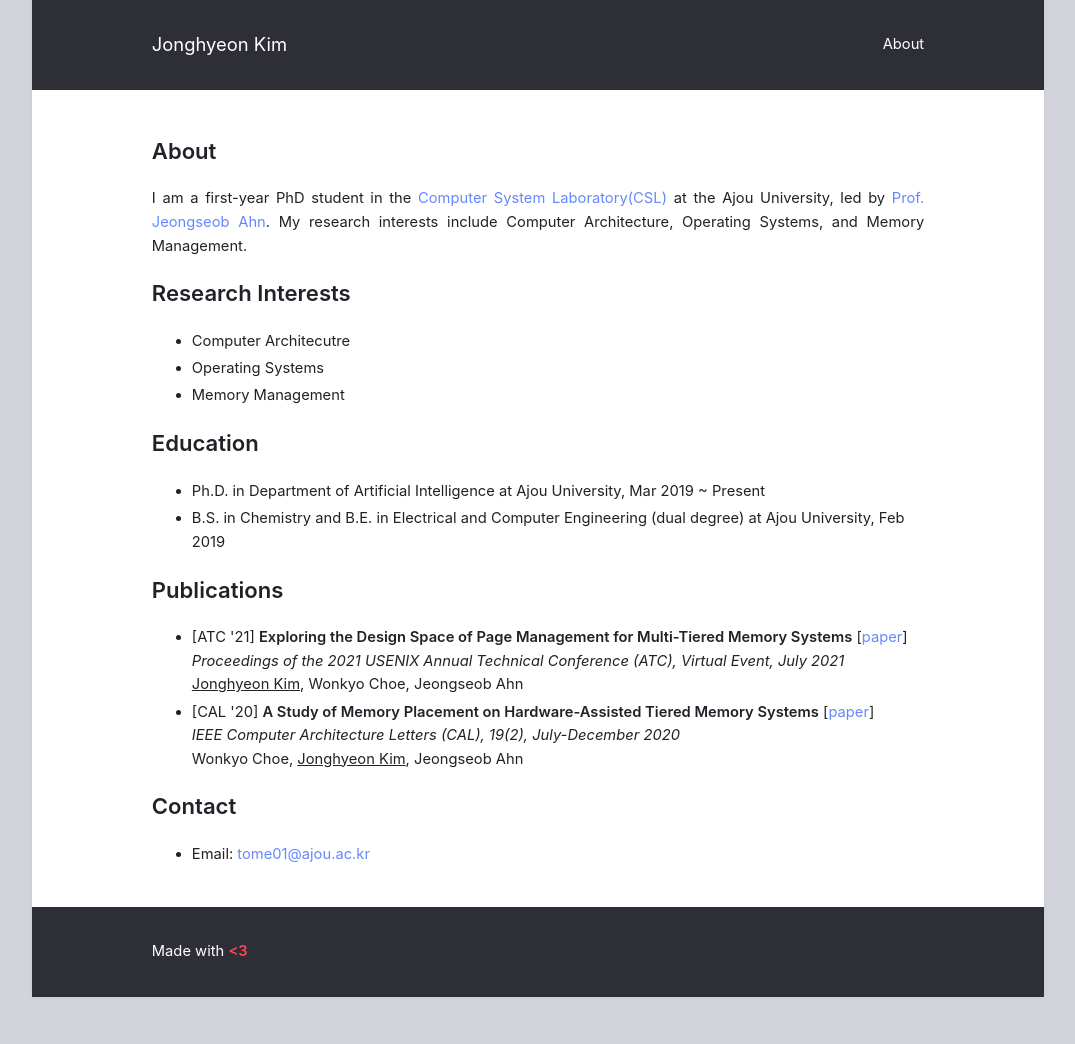
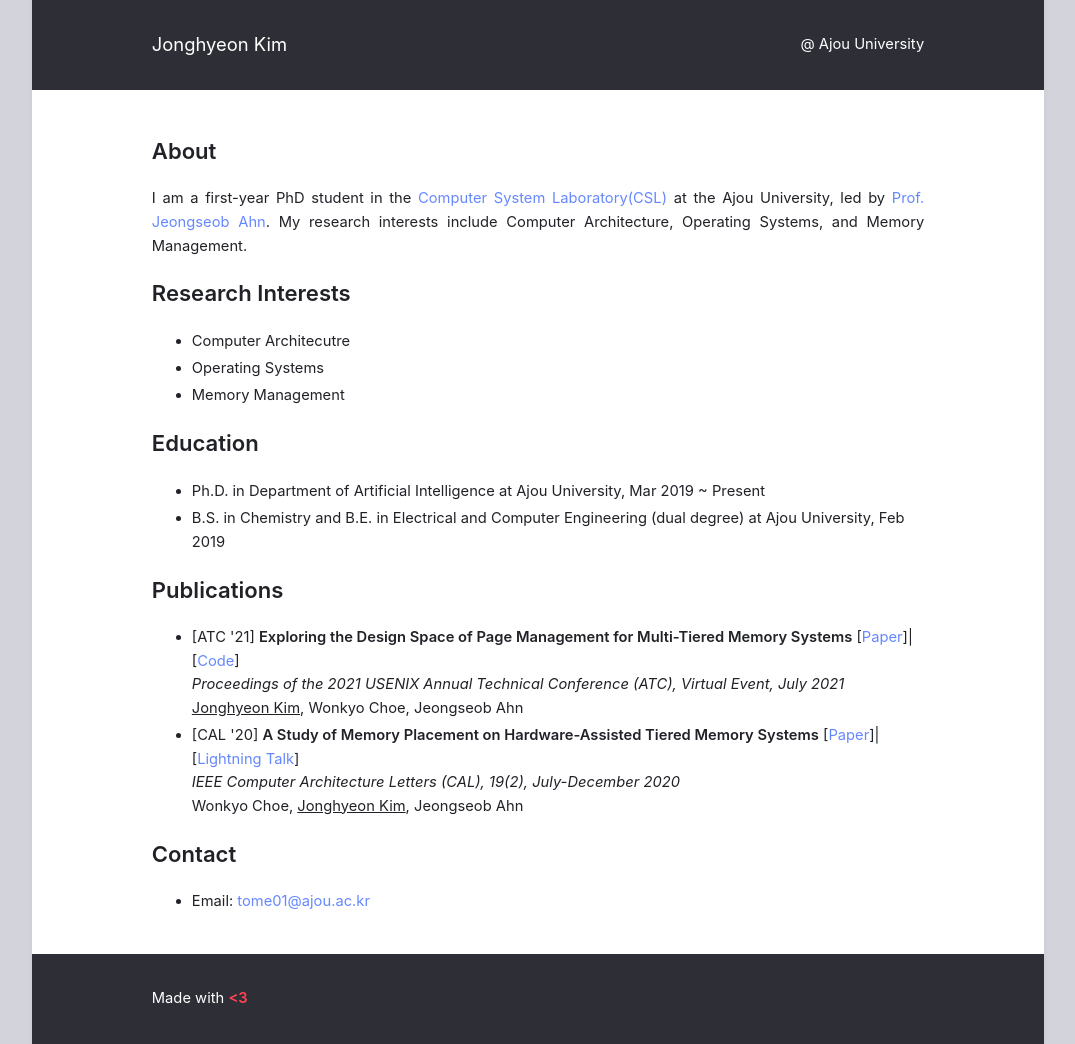
Before and after one commit to jhk16/jhk16.github.io, a Jekyll site: the page built from index.html, in a window 1280 px wide. Shown: the whole page, without its empty margins (102-1177 px from the left). Built offline with Jekyll 4.4.1, drawn with Linux system fonts in a browser that asks for light colours; before the commit the page ends 997 px from its top, so only the background shows below that.

Commit message:
updated source code and lightning talk links

```diff
--- a/_includes/index.html
+++ b/_includes/index.html
@@ -24,7 +24,9 @@
 			<li class="paper">
 				<div>
 					<div>[ATC '21] <b>Exploring the Design Space of Page Management for Multi-Tiered Memory Systems</b>
-						[<a href="https://www.usenix.org/conference/atc21/presentation/kim-jonghyeon">paper</a>]</div>
+						[<a href="https://www.usenix.org/conference/atc21/presentation/kim-jonghyeon">Paper</a>]|
+						[<a href="https://github.com/csl-ajou/AutoTiering">Code</a>]
+					</div>
 					<div class="conference">
 						<i>Proceedings of the 2021 USENIX Annual Technical Conference (ATC), Virtual Event, July 2021</i>
 					</div>
@@ -33,8 +35,11 @@
 			</li>
 			<li class="paper">
 				<div>
-					<div>[CAL '20] <b>A Study of Memory Placement on Hardware-Assisted Tiered Memory Systems</b>
-						[<a href="https://ieeexplore.ieee.org/document/9165024">paper</a>]</div>
+					<div>
+						[CAL '20] <b>A Study of Memory Placement on Hardware-Assisted Tiered Memory Systems</b>
+						[<a href="https://ieeexplore.ieee.org/document/9165024">Paper</a>]|
+						[<a href="https://youtu.be/-CObgDzgHKc">Lightning Talk</a>]
+					</div>
 					<div class="journal">
 						<i>IEEE Computer Architecture Letters (CAL), 19(2), July-December 2020</i>
 					</div>
--- a/index.html
+++ b/index.html
@@ -1,6 +1,6 @@
 ---
 layout: default
-title: "About"
+title: "@ Ajou University"
 ---
 
 {% if site.show_excerpts %}
```
